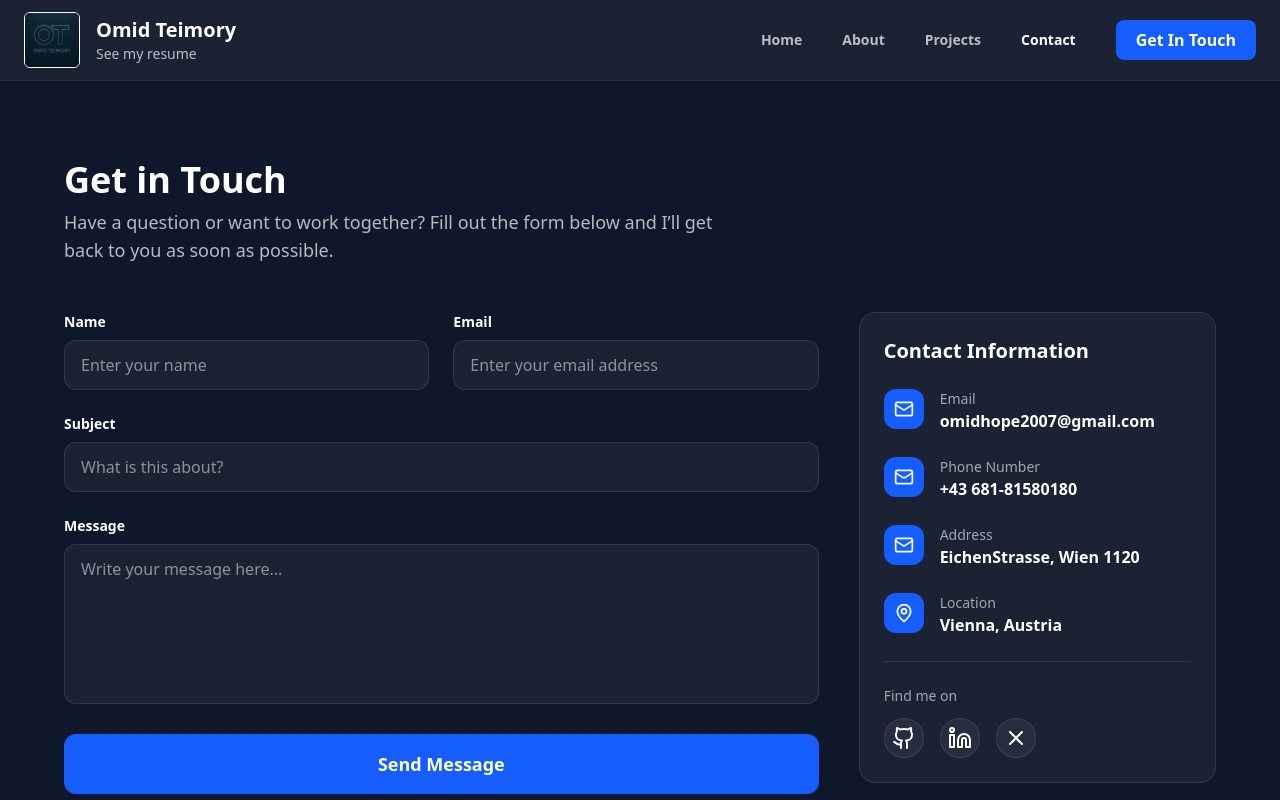
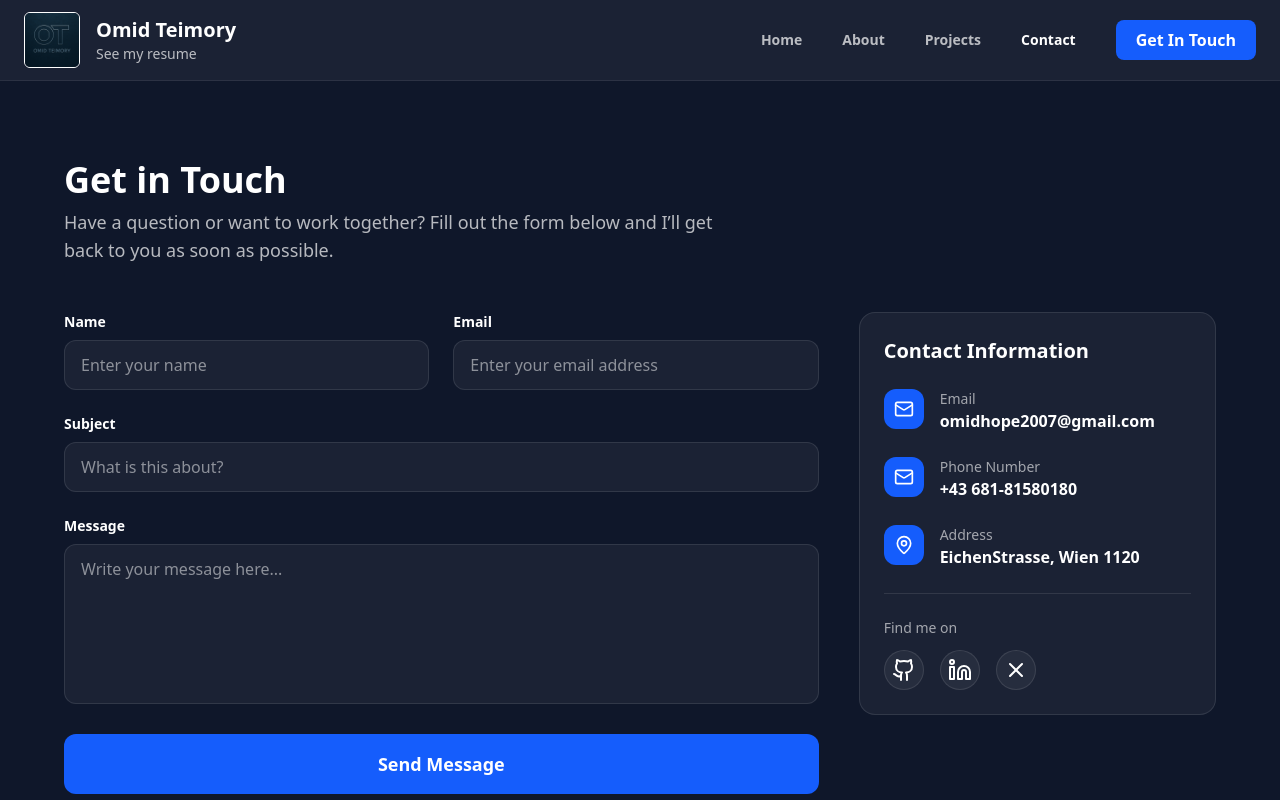
Before and after one commit to omid2007hope/Omid-Teimory, a React (Vite) app: page /contact in a window 1280 px wide. Shown: the top 800 px of the page. Built offline with nearby package versions, Linux system fonts and the light colour scheme.

Commit message:
Icon fix

```diff
--- a/src/Page/Contact.jsx
+++ b/src/Page/Contact.jsx
@@ -144,21 +144,11 @@ function Contact() {
 
             <div className="flex items-start gap-4">
               <div className="w-10 h-10 rounded-xl bg-blue-600 flex items-center justify-center">
-                <Mail className="w-5 h-5 text-white" />
+                <MapPin className="w-5 h-5 text-white" />
               </div>
               <div>
                 <p className="text-white/60 text-sm">Address</p>
                 <p className="font-semibold">EichenStrasse, Wien 1120</p>
-              </div>
-            </div>
-
-            <div className="flex items-start gap-4">
-              <div className="w-10 h-10 rounded-xl bg-blue-600 flex items-center justify-center">
-                <MapPin className="w-5 h-5 text-white" />
-              </div>
-              <div>
-                <p className="text-white/60 text-sm">Location</p>
-                <p className="font-semibold">Vienna, Austria</p>
               </div>
             </div>
 
```
